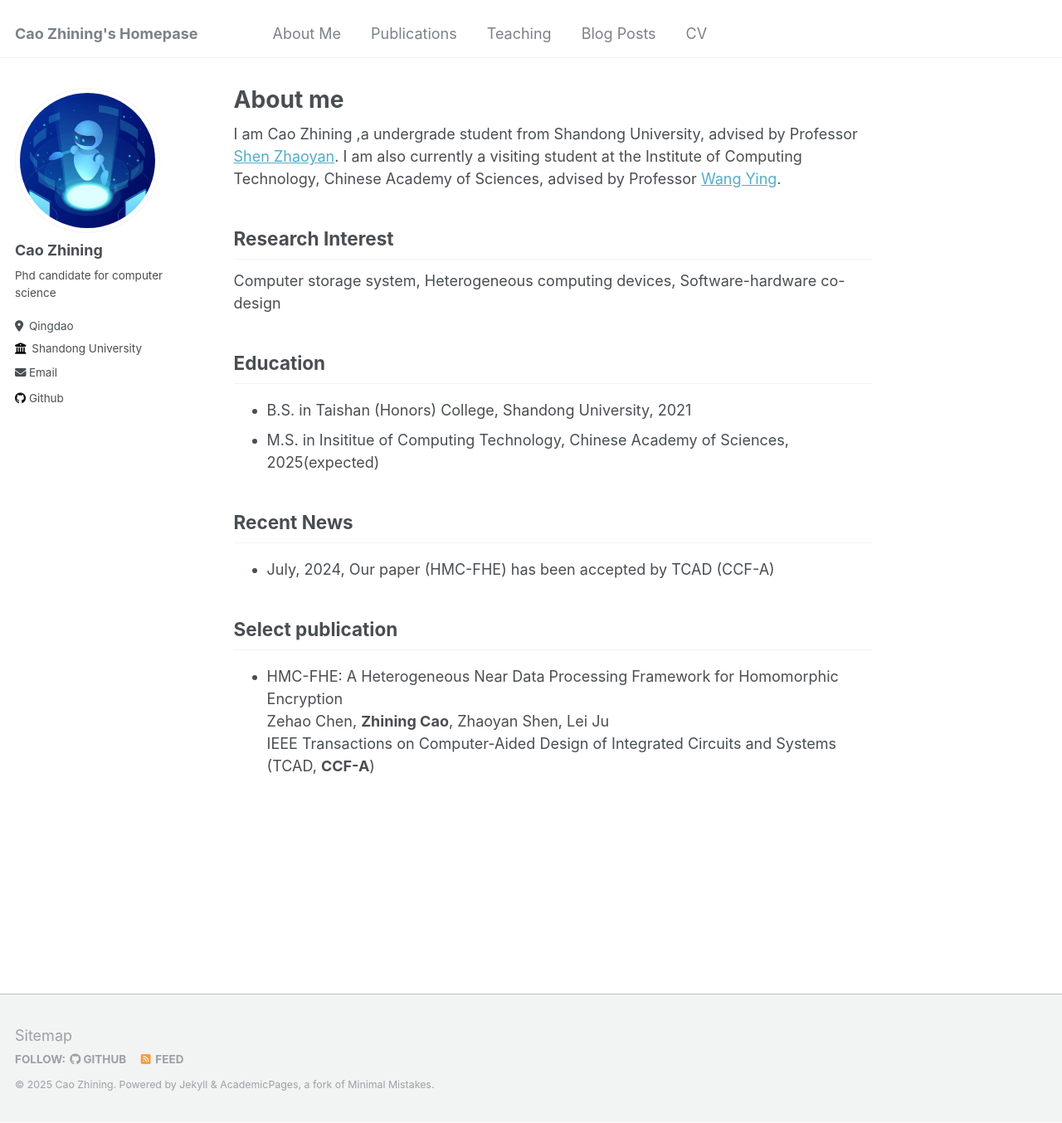
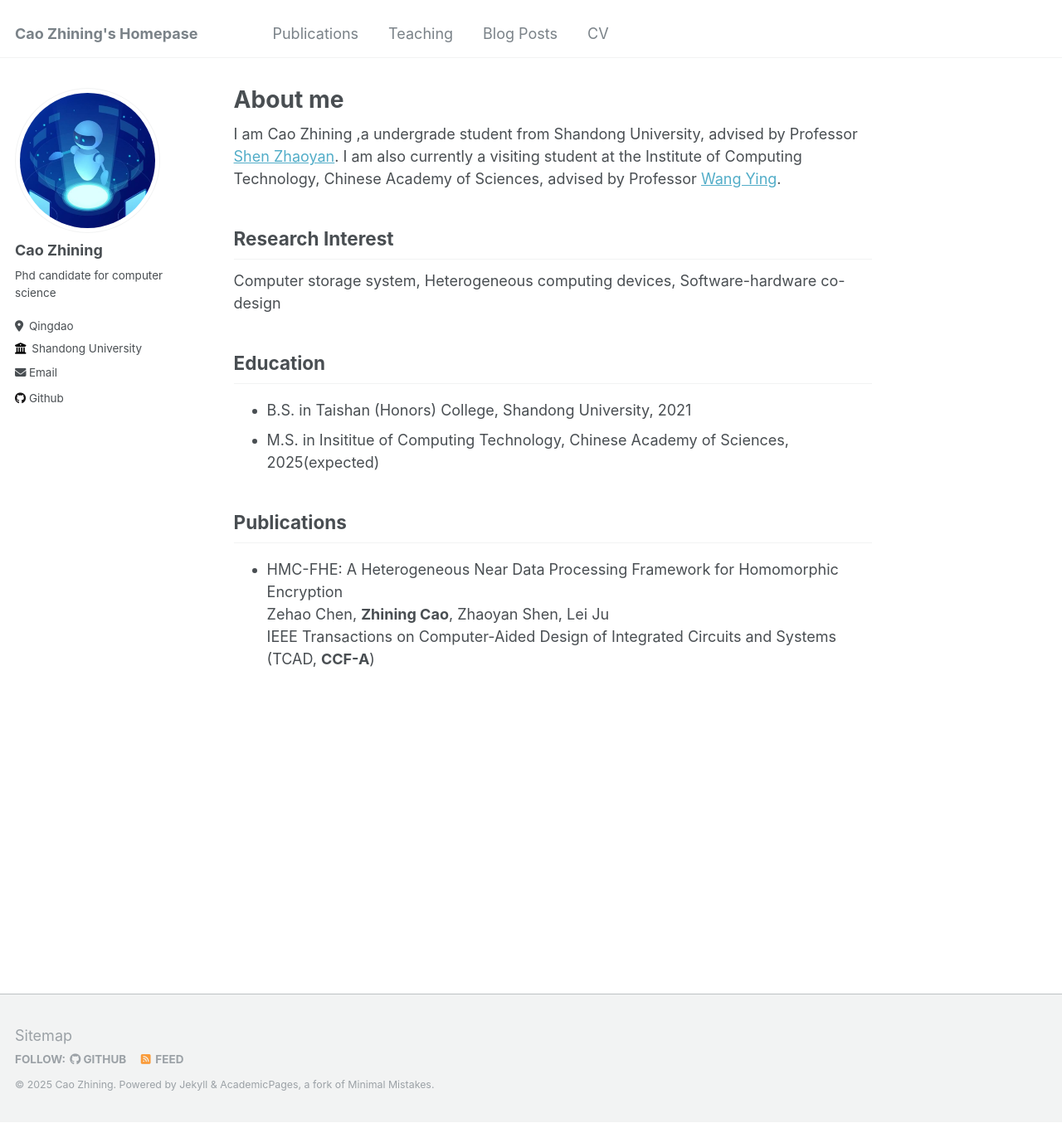
Before and after one commit to caozhining/caozhining.github.io, a Jekyll site: the page built from _pages/about.md, in a window 1280 px wide and 1354 px high. Shown: the whole window at 83% size. Built offline with Jekyll 4.4.1, drawn with Linux system fonts in a browser that asks for light colours.

Commit message:
update
update

```diff
--- a/_data/navigation.yml
+++ b/_data/navigation.yml
@@ -1,8 +1,8 @@
 # main links links
 main:
 
-  - title: "About Me"
-    url: /about/
+  # - title: "About Me"
+  #   url: /about/
 
   - title: "Publications"
     url: /publications/
--- a/_pages/about.md
+++ b/_pages/about.md
@@ -20,11 +20,7 @@ Education
 * B.S. in Taishan (Honors) College, Shandong University, 2021
 * M.S. in Insititue of Computing Technology, Chinese Academy of Sciences, 2025(expected)
 
-Recent News
----------
-* July, 2024, Our paper (HMC-FHE) has been accepted by TCAD (CCF-A)
-
-Select publication
+Publications
 ---------
 * HMC-FHE: A Heterogeneous Near Data Processing Framework for Homomorphic Encryption<br>
   Zehao Chen, **Zhining Cao**, Zhaoyan Shen, Lei Ju<br>
```
